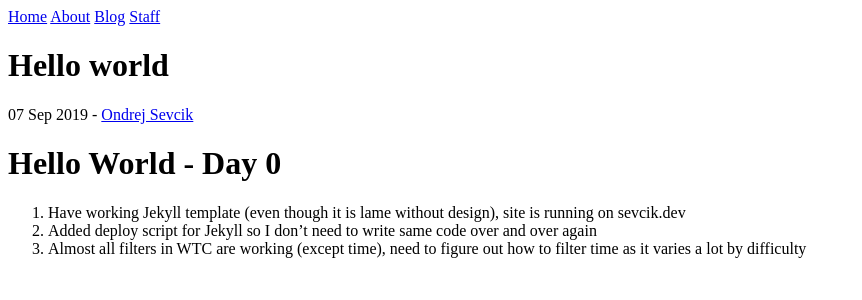
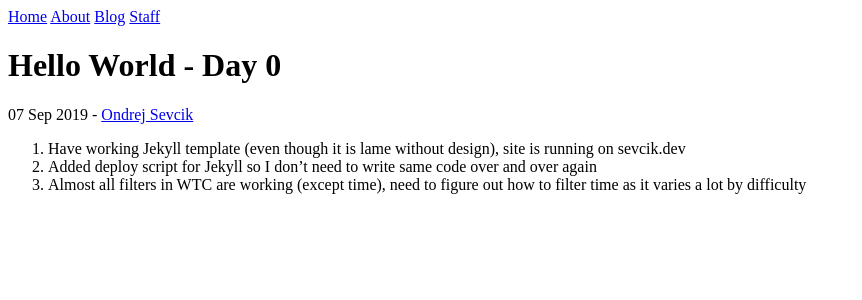
Before and after one commit to Seva98/resume.sevcik.dev, a Jekyll site: the page built from _posts/2019-09-07-Hello world.md, in a window 1280 px wide. Shown: the top 300 px of the page, without its empty margins (0-862 px from the left). Built offline with Jekyll 4.4.1, drawn with Linux system fonts in a browser that asks for light colours; part of the change alters nothing that is shown.

Commit message:
2019-09-07 blog post

```diff
--- a/_config.yml
+++ b/_config.yml
@@ -18,5 +18,3 @@ defaults:
       path: ""
     values:
       layout: "default"
-
-theme: jekyll-theme-hacker
--- a/_posts/2019-09-07-Hello world.md
+++ b/_posts/2019-09-07-Hello world.md
@@ -1,8 +1,8 @@
 ---
 layout: post
 author: ondrej
+title: Hello World - Day 0
 ---
-# Hello World - Day 0
 
 1. Have working Jekyll template (even though it is lame without design), site is running on sevcik.dev
 2. Added deploy script for Jekyll so I don't need to write same code over and over again
```
Also changed, not shown: 6 other files.
